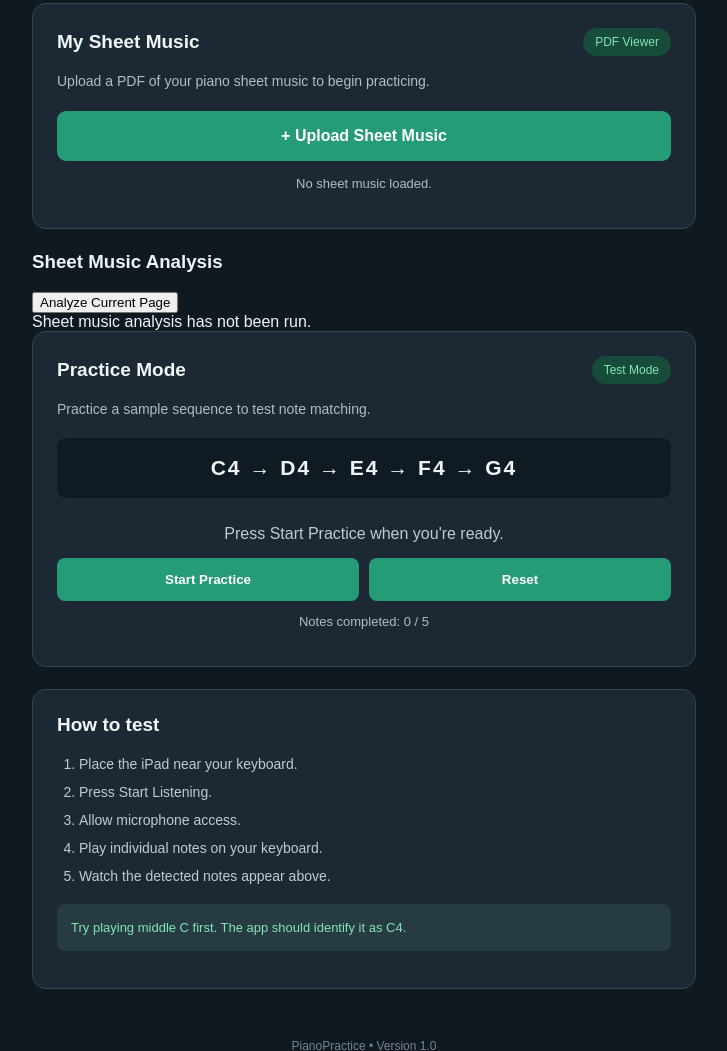
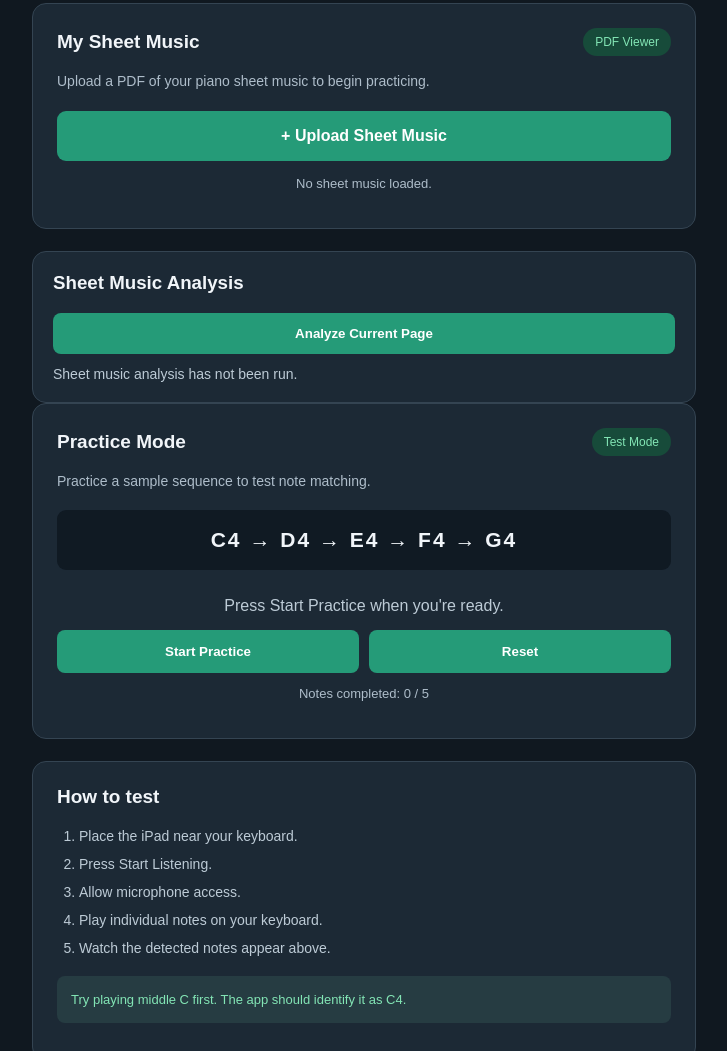
Before and after one commit to shanksvr-bot/PianoPractice, a plain HTML site: page index.html in a window 1280 px wide. Shown: the part 759-1810 px from the top of the page, without its empty margins (276-1003 px from the left). Drawn offline with Linux system fonts and the light colour scheme; a script that the page names is missing.

Commit message:
Update style.css

```diff
--- a/style.css
+++ b/style.css
@@ -354,3 +354,35 @@ footer {
   color: #aebdca;
   font-size: 13px;
 }
+.omr-test-panel {
+  background: #1c2935;
+  border: 1px solid #344452;
+  border-radius: 14px;
+  padding: 20px;
+  margin-top: 20px;
+}
+
+.omr-test-panel h3 {
+  margin-top: 0;
+}
+
+#analyzePageButton {
+  width: 100%;
+  padding: 13px;
+  border: none;
+  border-radius: 8px;
+  background: #259b78;
+  color: white;
+  font-weight: bold;
+  cursor: pointer;
+}
+
+#analyzePageButton:disabled {
+  opacity: 0.5;
+}
+
+#omrMessage {
+  margin-top: 12px;
+  color: #bdcbd6;
+  font-size: 14px;
+}
```
